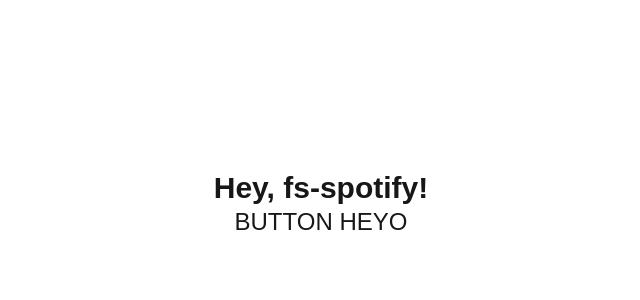
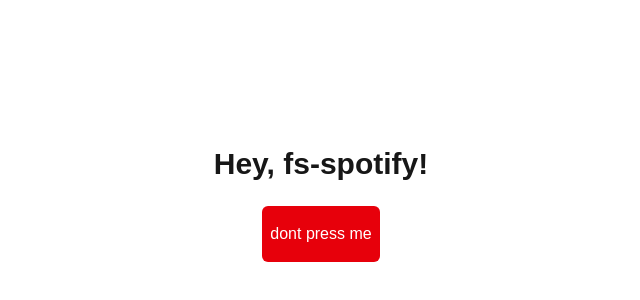
Before and after one commit to jermainewakeup/fs-spotify, a Next.js app: page / in a window 1280 px wide. Shown: the part 196-496 px from the top of the page, without its empty margins (319-959 px from the left). Built offline with nearby package versions, Linux system fonts and the light colour scheme.

Commit message:
Test button v2

```diff
--- a/app/page.tsx
+++ b/app/page.tsx
@@ -4,7 +4,9 @@
   return (
       <main className="flex min-h-screen flex-col items-center justify-center w-full">
         <h1 className="text-3xl font-bold">Hey, fs-spotify!</h1>
-        <button className="flex text-2xl font-light">BUTTON HEYO</button>
+        <button className="mt-6 rounded-md text-white bg-red-600 hover px-2 py-4">
+          dont press me
+        </button>
       </main>
   );
 }
```
